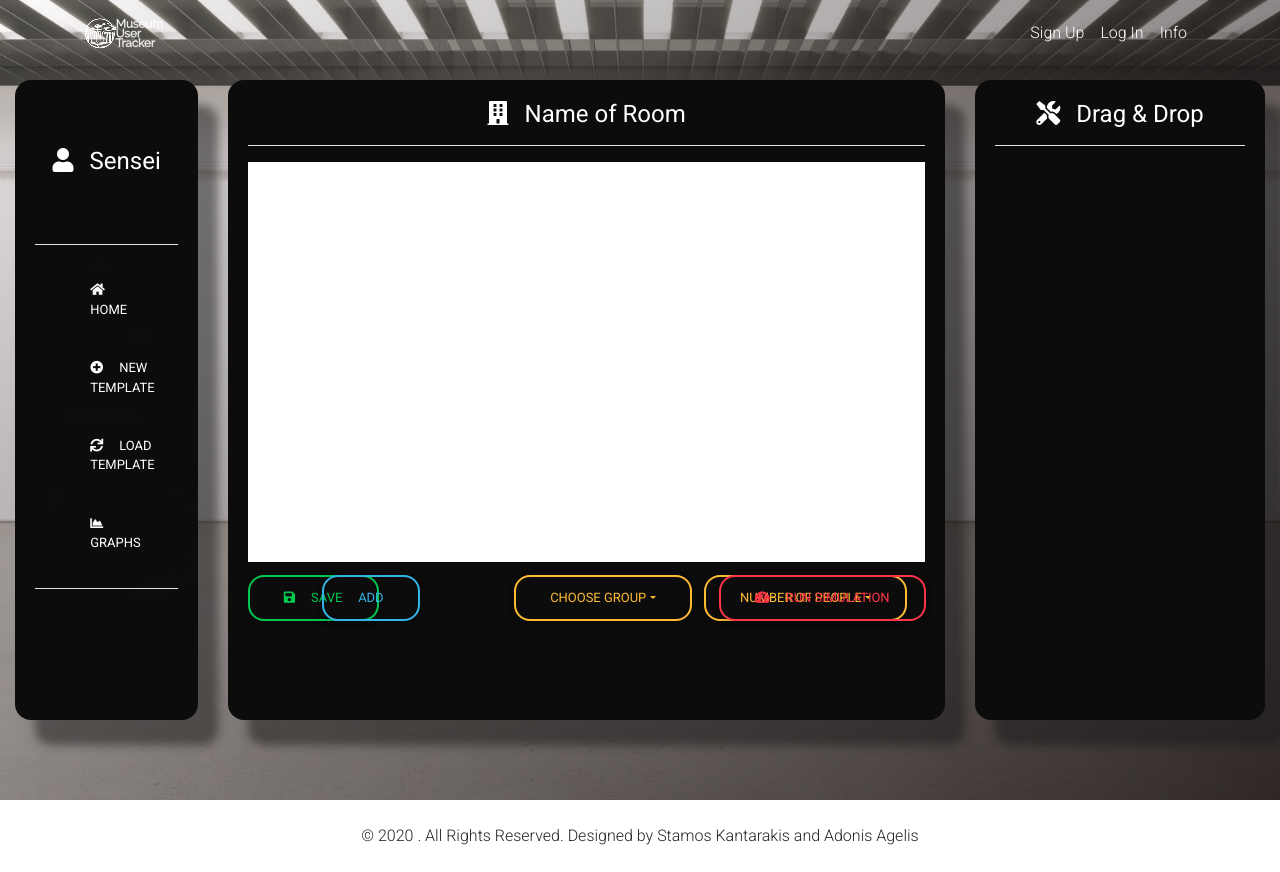
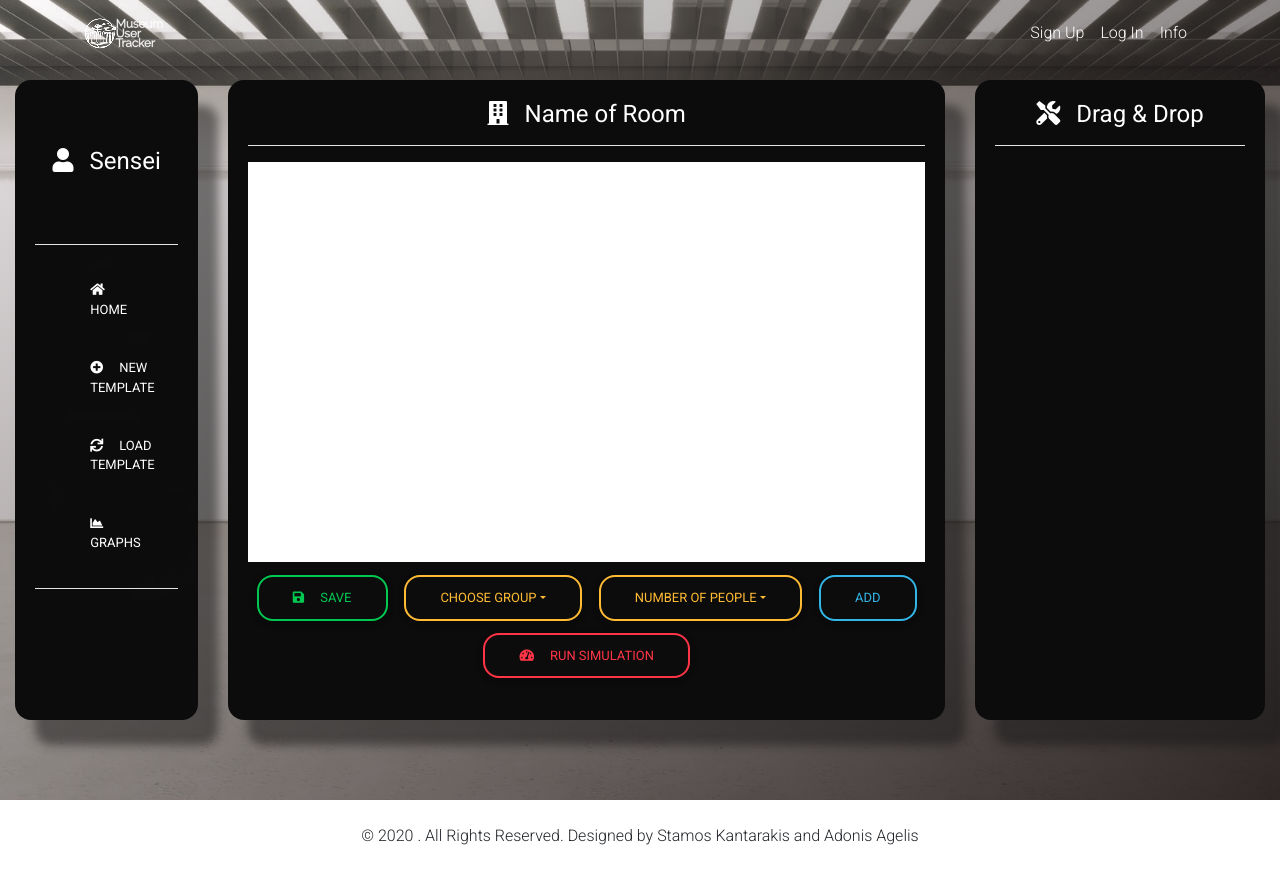
Before and after one commit to AdonisAgelis/thesis-project, a React (Create React App) app in the folder frontend/: page /profile in a window 1280 px wide. Both pictures are taken after a click on the button "NEW TEMPLATE". Built offline with nearby package versions, Linux system fonts and the light colour scheme.

Commit message:
Main Column Buttons

```diff
--- a/frontend/src/buttons.component.js
+++ b/frontend/src/buttons.component.js
@@ -30,13 +30,13 @@ import "./profile.css";
 class Buttons extends React.Component {
     render() {
         return(
-            <div className='d-flex flex-row justify-content-center'>
-                    <MDBBtn /*id="save"*/ outline color="success">
+            <div className='d-flex flex-row justify-content-around' style={{display: 'flex', flexWrap: 'wrap'}}>
+                    <MDBBtn id="save" outline color="success">
                         <MDBIcon icon="save" style={{ marginRight: "1rem" }} />
                         Save
                     </MDBBtn>
                   <MDBDropdown>
-                    <MDBDropdownToggle /*id="dd1"*/ caret  rounded outline color="warning">
+                    <MDBDropdownToggle id="dd1" caret  rounded outline color="warning">
                       Choose Group
                     </MDBDropdownToggle>
                     <MDBDropdownMenu basic>
@@ -46,7 +46,7 @@ class Buttons extends React.Component {
                     </MDBDropdownMenu>
                   </MDBDropdown>
                   <MDBDropdown>
-                    <MDBDropdownToggle caret /*id="dd2"*/ rounded outline color="warning">
+                    <MDBDropdownToggle caret id="dd2" rounded outline color="warning">
                       Number of people
                     </MDBDropdownToggle>
                     <MDBDropdownMenu basic>
@@ -55,8 +55,8 @@ class Buttons extends React.Component {
                       <MDBDropdownItem>3</MDBDropdownItem>
                     </MDBDropdownMenu>
                   </MDBDropdown>
-                    <MDBBtn /*id='add'*/ rounded outline color="info">Add</MDBBtn>
-                    <MDBBtn /*id="run"*/ rounded outline color="danger">
+                    <MDBBtn id='add' outline color="info">Add</MDBBtn>
+                    <MDBBtn id="run" outline color="danger">
                       <MDBIcon
                         icon="tachometer-alt"
                         style={{ marginRight: "1rem" }}
--- a/frontend/src/columnsProfile.component.js
+++ b/frontend/src/columnsProfile.component.js
@@ -11,13 +11,11 @@ import {
   MDBCardText,
   MDBAnimation,
   MDBNav,
-  MDBDropdown,
-  MDBDropdownToggle,
-  MDBDropdownMenu,
-  MDBDropdownItem,
 } from "mdbreact";
+
 import "./profile.css";
 import Background from "./columnsback.jpg";
+import Buttons from "./buttons.component";
 
 class ColumnsProfile extends React.Component {
   sendData = () => {
@@ -124,56 +122,7 @@ class ColumnsProfile extends React.Component {
                   <hr className="hr" style={{ backgroundColor: "white" }}></hr>
                 </MDBCardText>
                 <canvas id="myCanvas"></canvas>
-                <MDBNav className="flex-row" style={{ borderRadius: "1rem" }}>
-                  <MDBBtn id="save" outline color="success">
-                    <MDBIcon icon="save" style={{ marginRight: "1rem" }} />
-                    Save
-                  </MDBBtn>
-                  <MDBDropdown>
-                    <MDBDropdownToggle
-                      caret
-                      id="dd1"
-                      rounded
-                      outline
-                      color="warning"
-                    >
-                      Choose Group
-                    </MDBDropdownToggle>
-                    <MDBDropdownMenu basic>
-                      <MDBDropdownItem>School</MDBDropdownItem>
-                      <MDBDropdownItem>Family</MDBDropdownItem>
-                      <MDBDropdownItem>Couple</MDBDropdownItem>
-                    </MDBDropdownMenu>
-                  </MDBDropdown>
-                  <MDBDropdown>
-                    <MDBDropdownToggle
-                      caret
-                      id="dd2"
-                      rounded
-                      outline
-                      color="warning"
-                    >
-                      Number of people
-                    </MDBDropdownToggle>
-                    <MDBDropdownMenu basic>
-                      <MDBDropdownItem>1</MDBDropdownItem>
-                      <MDBDropdownItem>2</MDBDropdownItem>
-                      <MDBDropdownItem>3</MDBDropdownItem>
-                    </MDBDropdownMenu>
-                  </MDBDropdown>
-                  <MDBBtn id="add" rounded outline color="info">
-                    Add
-                  </MDBBtn>
-                  <div id="run">
-                    <MDBBtn id="run" rounded outline color="danger">
-                      <MDBIcon
-                        icon="tachometer-alt"
-                        style={{ marginRight: "1rem" }}
-                      />
-                      Run Simulation
-                    </MDBBtn>
-                  </div>
-                </MDBNav>
+               <Buttons />
               </MDBCardBody>
             </MDBCard>
           </MDBAnimation>
--- a/frontend/src/profile.css
+++ b/frontend/src/profile.css
@@ -100,19 +100,11 @@
   height: 50vh;
 }
 
-.flex-row {
-  margin-left: -0.4rem;
-}
-
 #run {
   border-radius: 1rem;
-  position: fixed;
-  right: 0;
-  margin-right: 1.2rem;
 }
 
 #dd1 {
-  margin-left: 17rem;
   border-radius: 1rem;
   background-color: transparent !important;
 }
@@ -123,24 +115,9 @@
 }
 
 #save {
-  position: fixed;
-  left: 0;
   border-radius: 1rem;
-  margin-left: 1.2rem;
 }
 
 #add {
-  position: fixed;
-  margin-left: 5rem;
   border-radius: 1rem;
 }
-
-.add {
-  background-color: #33b5e5;
-}
-
-.flex-container {
-  display: flex;
-  flex-flow: row wrap;
-  align-items: stretch;
-}
```
